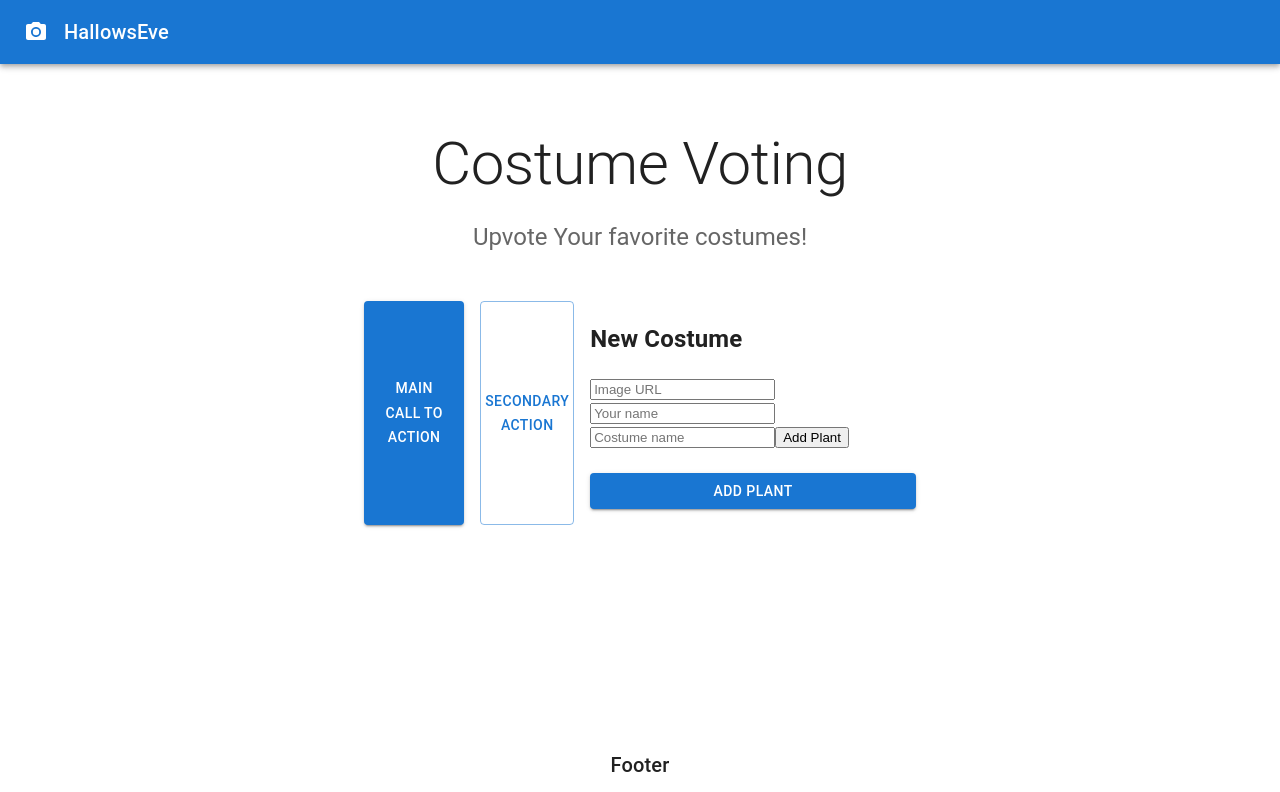
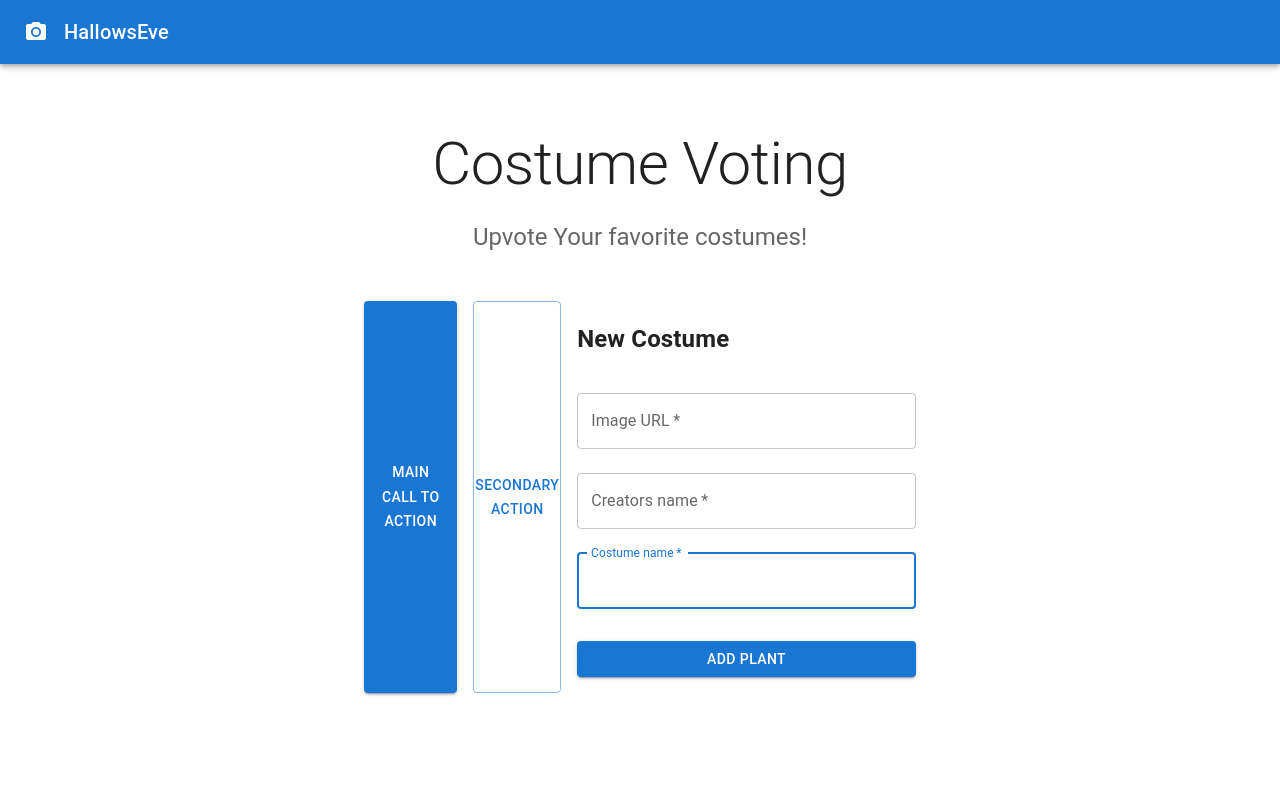
Before and after one commit to QuinnLonergan/project-practice, a React (Create React App) app in the folder client/: page / in a window 1280 px wide. Shown: the top 792 px of the page. Built offline with nearby package versions, Linux system fonts and the light colour scheme; no server answers.

Commit message:
form inputs updated

```diff
--- a/client/src/NewCostumeForm.js
+++ b/client/src/NewCostumeForm.js
@@ -37,7 +37,7 @@ function NewPlantForm({addCostume}) {
     <div className="new-costume-form">
       <h2>New Costume</h2>
       <form>
-        <input
+        {/* <input
           type="text"
           name="image"
           placeholder="Image URL"
@@ -54,8 +54,43 @@ function NewPlantForm({addCostume}) {
           name="costume"
           placeholder="Costume name"
           value={formData.costume}
-          onChange={handleChange}/>
-        <button type="submit" onClick={handleSubmit}>Add Plant</button>
+          onChange={handleChange}/> */}
+          <TextField
+              value={formData.image}
+              onChange={handleChange}
+              margin="normal"
+              required
+              fullWidth
+              id="image"
+              label="Image URL"
+              name="image"
+              autoComplete="image"
+              autoFocus
+            />
+          <TextField
+              value={formData.person}
+              onChange={handleChange}
+              margin="normal"
+              required
+              fullWidth
+              id="person"
+              label="Creators name"
+              name="person"
+              autoComplete="person"
+              autoFocus
+            />
+          <TextField
+              value={formData.costume}
+              onChange={handleChange}
+              margin="normal"
+              required
+              fullWidth
+              id="costume"
+              label="Costume name"
+              name="name"
+              autoComplete="name"
+              autoFocus
+            />
         <Button
               type="submit"
               fullWidth
```
